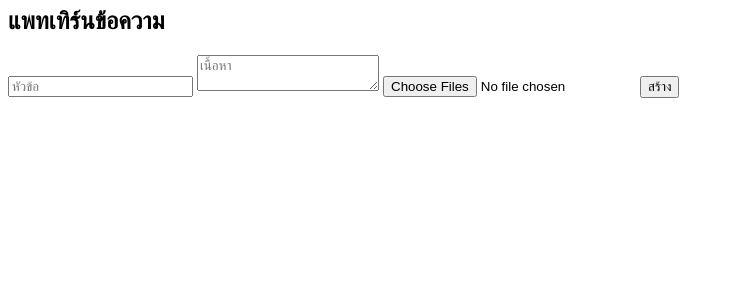
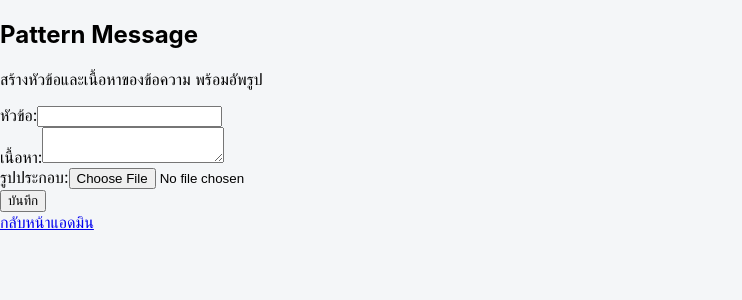
Before and after one commit to flook2018-prog/KingChat, a Flask app: template templates/patterns.html in a window 1280 px wide. Shown: the top 300 px of the page, without its empty margins (0-742 px from the left). Run offline with Flask 3, Linux system fonts and the light colour scheme; the template is opened without the code that fills it, so the values that code supplies are empty.

Commit message:
Update patterns.html

```diff
--- a/templates/patterns.html
+++ b/templates/patterns.html
@@ -1,17 +1,19 @@
-<h2>แพทเทิร์นข้อความ</h2>
-<form id="pattern_form">
-<input type="text" name="title" placeholder="หัวข้อ">
-<textarea name="content" placeholder="เนื้อหา"></textarea>
-<input type="file" name="images" multiple>
-<button type="submit">สร้าง</button>
+<!DOCTYPE html>
+<html lang="en">
+<head>
+<meta charset="UTF-8">
+<title>Pattern Message</title>
+<link rel="stylesheet" href="/static/style.css">
+</head>
+<body>
+<h2>Pattern Message</h2>
+<p>สร้างหัวข้อและเนื้อหาของข้อความ พร้อมอัพรูป</p>
+<form>
+    <label>หัวข้อ:</label><input type="text"><br>
+    <label>เนื้อหา:</label><textarea></textarea><br>
+    <label>รูปประกอบ:</label><input type="file"><br>
+    <button type="submit">บันทึก</button>
 </form>
-
-<script>
-document.getElementById('pattern_form').onsubmit = async (e)=>{
-    e.preventDefault();
-    const form = new FormData(e.target);
-    const res = await fetch('/add_pattern', {method:'POST', body:form});
-    const data = await res.json();
-    if(data.success) alert('สร้างแพทเทิร์นเรียบร้อย');
-}
-</script>
+<a href="/">กลับหน้าแอดมิน</a>
+</body>
+</html>
```
